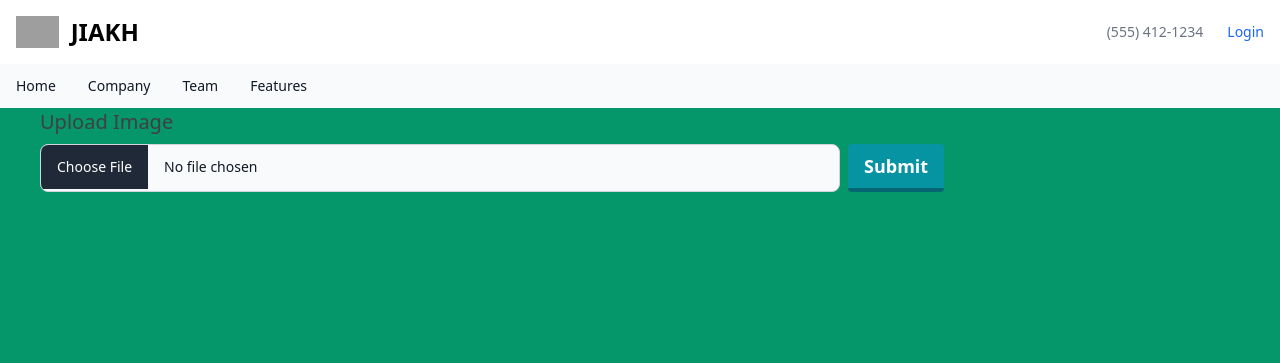
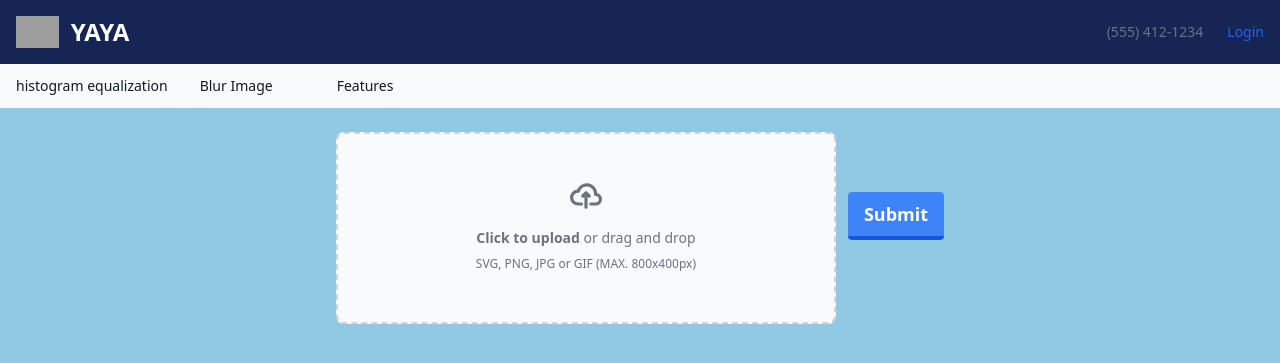
Before and after one commit to sharahiya/ProjectPengcit, a Flask app: page / in a window 1280 px wide. Shown: the top 363 px of the page. Run offline with Flask 3, Linux system fonts and the light colour scheme; some libraries are stand-ins or nearby versions; grey boxes are pictures that could not be loaded.

Commit message:
feat: add tailwind design

```diff
--- a/static/css/main.css
+++ b/static/css/main.css
@@ -1094,16 +1094,6 @@ input:checked + .toggle-bg {
   z-index: 50;
 }
 
-.mx-10 {
-  margin-left: 2.5rem;
-  margin-right: 2.5rem;
-}
-
-.mx-auto {
-  margin-left: auto;
-  margin-right: auto;
-}
-
 .mb-1 {
   margin-bottom: 0.25rem;
 }
@@ -1132,10 +1122,42 @@ input:checked + .toggle-bg {
   margin-top: 0px;
 }
 
+.mt-10 {
+  margin-top: 2.5rem;
+}
+
 .mt-2 {
   margin-top: 0.5rem;
 }
 
+.mb-4 {
+  margin-bottom: 1rem;
+}
+
+.mt-4 {
+  margin-top: 1rem;
+}
+
+.mt-6 {
+  margin-top: 1.5rem;
+}
+
+.ml-3 {
+  margin-left: 0.75rem;
+}
+
+.ml-10 {
+  margin-left: 2.5rem;
+}
+
+.ml-5 {
+  margin-left: 1.25rem;
+}
+
+.ml-6 {
+  margin-left: 1.5rem;
+}
+
 .block {
   display: block;
 }
@@ -1180,20 +1202,68 @@ input:checked + .toggle-bg {
   height: 2.25rem;
 }
 
+.h-64 {
+  height: 16rem;
+}
+
+.h-32 {
+  height: 8rem;
+}
+
+.h-48 {
+  height: 12rem;
+}
+
 .w-1\/2 {
   width: 50%;
 }
 
-.w-2\/3 {
-  width: 66.666667%;
-}
-
 .w-4 {
   width: 1rem;
 }
 
 .w-64 {
   width: 16rem;
+}
+
+.w-8 {
+  width: 2rem;
+}
+
+.w-full {
+  width: 100%;
+}
+
+.w-60 {
+  width: 15rem;
+}
+
+.w-\[\] {
+  width: ;
+}
+
+.w-\[1500\] {
+  width: 1500;
+}
+
+.w-\[1500-px\] {
+  width: 1500-px;
+}
+
+.w-\[1500px\] {
+  width: 1500px;
+}
+
+.w-\[px\] {
+  width: px;
+}
+
+.w-\[800px\] {
+  width: 800px;
+}
+
+.w-\[500px\] {
+  width: 500px;
 }
 
 .max-w-screen-xl {
@@ -1272,6 +1342,10 @@ input:checked + .toggle-bg {
 
 .flex-row {
   flex-direction: row;
+}
+
+.flex-col {
+  flex-direction: column;
 }
 
 .flex-wrap {
@@ -1356,8 +1430,16 @@ input:checked + .toggle-bg {
   border-width: 0px;
 }
 
+.border-2 {
+  border-width: 2px;
+}
+
 .border-b-4 {
   border-bottom-width: 4px;
+}
+
+.border-dashed {
+  border-style: dashed;
 }
 
 .border-blue-600 {
@@ -1439,6 +1521,115 @@ input:checked + .toggle-bg {
   background-color: rgb(255 255 255 / 0.5);
 }
 
+.bg-green-950 {
+  --tw-bg-opacity: 1;
+  background-color: rgb(5 46 22 / var(--tw-bg-opacity));
+}
+
+.bg-emerald-700 {
+  --tw-bg-opacity: 1;
+  background-color: rgb(4 120 87 / var(--tw-bg-opacity));
+}
+
+.bg-green-800 {
+  --tw-bg-opacity: 1;
+  background-color: rgb(3 84 63 / var(--tw-bg-opacity));
+}
+
+.bg-orange-900 {
+  --tw-bg-opacity: 1;
+  background-color: rgb(119 29 29 / var(--tw-bg-opacity));
+}
+
+.bg-orange-400 {
+  --tw-bg-opacity: 1;
+  background-color: rgb(255 138 76 / var(--tw-bg-opacity));
+}
+
+.bg-teal-700 {
+  --tw-bg-opacity: 1;
+  background-color: rgb(3 102 114 / var(--tw-bg-opacity));
+}
+
+.bg-blue-950 {
+  --tw-bg-opacity: 1;
+  background-color: rgb(23 37 84 / var(--tw-bg-opacity));
+}
+
+.bg-sky-300 {
+  --tw-bg-opacity: 1;
+  background-color: rgb(125 211 252 / var(--tw-bg-opacity));
+}
+
+.bg-blue-500 {
+  --tw-bg-opacity: 1;
+  background-color: rgb(63 131 248 / var(--tw-bg-opacity));
+}
+
+.bg-\[\] {
+  background-color: ;
+}
+
+.bg-\[5C5470\] {
+  background-color: 5C5470;
+}
+
+.bg-\[\#5C5470\] {
+  --tw-bg-opacity: 1;
+  background-color: rgb(92 84 112 / var(--tw-bg-opacity));
+}
+
+.bg-\[B9B4C7\] {
+  background-color: B9B4C7;
+}
+
+.bg-\[\#B9B4C7\] {
+  --tw-bg-opacity: 1;
+  background-color: rgb(185 180 199 / var(--tw-bg-opacity));
+}
+
+.bg-\[\#B9B4C\] {
+  background-color: #B9B4C;
+}
+
+.bg-\[\#B9B4C8\] {
+  --tw-bg-opacity: 1;
+  background-color: rgb(185 180 200 / var(--tw-bg-opacity));
+}
+
+.bg-\[\#191624\] {
+  --tw-bg-opacity: 1;
+  background-color: rgb(25 22 36 / var(--tw-bg-opacity));
+}
+
+.bg-\[\#231d34\] {
+  --tw-bg-opacity: 1;
+  background-color: rgb(35 29 52 / var(--tw-bg-opacity));
+}
+
+.bg-\[\#\] {
+  background-color: #;
+}
+
+.bg-\[\#282335\] {
+  --tw-bg-opacity: 1;
+  background-color: rgb(40 35 53 / var(--tw-bg-opacity));
+}
+
+.bg-\[\#373048\] {
+  --tw-bg-opacity: 1;
+  background-color: rgb(55 48 72 / var(--tw-bg-opacity));
+}
+
+.bg-\[91C8E4\] {
+  background-color: 91C8E4;
+}
+
+.bg-\[\#91C8E4\] {
+  --tw-bg-opacity: 1;
+  background-color: rgb(145 200 228 / var(--tw-bg-opacity));
+}
+
 .bg-opacity-50 {
   --tw-bg-opacity: 0.5;
 }
@@ -1493,6 +1684,14 @@ input:checked + .toggle-bg {
   padding-top: 0.5rem;
 }
 
+.pb-6 {
+  padding-bottom: 1.5rem;
+}
+
+.pt-5 {
+  padding-top: 1.25rem;
+}
+
 .text-center {
   text-align: center;
 }
@@ -1512,9 +1711,9 @@ input:checked + .toggle-bg {
   line-height: 1.25rem;
 }
 
-.text-xl {
-  font-size: 1.25rem;
-  line-height: 1.75rem;
+.text-xs {
+  font-size: 0.75rem;
+  line-height: 1rem;
 }
 
 .font-bold {
@@ -1550,11 +1749,6 @@ input:checked + .toggle-bg {
 .text-gray-900 {
   --tw-text-opacity: 1;
   color: rgb(17 24 39 / var(--tw-text-opacity));
-}
-
-.text-neutral-700 {
-  --tw-text-opacity: 1;
-  color: rgb(64 64 64 / var(--tw-text-opacity));
 }
 
 .text-white {
--- a/templates/home.html
+++ b/templates/home.html
@@ -2,18 +2,18 @@
 <html lang="en">
   <head>
     <meta charset="UTF-8" />
-    <title>HOME PAGE</title>
+    <title>HISTOGRAM</title>
     <link rel="stylesheet" href="/static/css/main.css" />
   </head>
 
-  <body class="text-lg bg-emerald-600">
+  <body class="text-lg bg-[#91C8E4]">
 
 
-<nav class="bg-white border-gray-200 dark:bg-gray-900">
-    <div class="flex flex-wrap justify-between items-center mx-auto max-w-screen-xl p-4">
-        <div class="flex items-center">
+<nav class="bg-blue-950 border-gray-200 dark:bg-gray-900">
+    <div class="flex flex-wrap justify-between items-center max-w-screen-xl p-4">
+        <div class="flex items-start">
             <img src="https://flowbite.com/docs/images/logo.svg" class="h-8 mr-3" alt="Flowbite Logo" />
-            <span class="self-center text-2xl font-semibold whitespace-nowrap dark:text-white">JIAKH</span>
+            <span class="self-center text-2xl font-semibold whitespace-nowrap text-white">YAYA</span>
         </div>
 
 
@@ -24,17 +24,17 @@
     </div>
 </nav>
 <nav class="bg-gray-50 dark:bg-gray-700">
-    <div class="max-w-screen-xl px-4 py-3 mx-auto">
+    <div class="max-w-screen-xl px-4 py-3 ">
         <div class="flex items-center">
             <ul class="flex flex-row font-medium mt-0 mr-6 space-x-8 text-sm">
                 <li>
-                    <a href="#" class="text-gray-900 dark:text-white hover:underline" aria-current="page">Home</a>
+                    <a href="#" class="text-gray-900 dark:text-white hover:underline" aria-current="page">histogram equalization</a>
                 </li>
                 <li>
-                    <a href="#" class="text-gray-900 dark:text-white hover:underline">Company</a>
+                    <a href="#" class="text-gray-900 dark:text-white hover:underline">Blur Image</a>
                 </li>
                 <li>
-                    <a href="#" class="text-gray-900 dark:text-white hover:underline">Team</a>
+                    <a href="#" class="text-gray-900 dark:text-white hover:underline"></a>
                 </li>
                 <li>
                     <a href="#" class="text-gray-900 dark:text-white hover:underline">Features</a>
@@ -51,33 +51,28 @@
         action="{{ url_for('histogram_equalization') }}"
         enctype="multipart/form-data"
         method="POST"
-        class=""
+
       >
-        <div class="mx-10">
-          <label
-            for="formFile"
-            class="mb-2 inline-block text-neutral-700 text-xl"
-            >Upload Image</label
-          >
+<div class="flex items-center justify-center w-full">
+  <label for="dropzone-file" class="flex flex-col items-center justify-center w-[500px] h-48 border-2 mt-6 border-gray-300 border-dashed rounded-lg cursor-pointer bg-gray-50 dark:hover:bg-bray-800 dark:bg-gray-700 hover:bg-gray-100 dark:border-gray-600 dark:hover:border-gray-500 dark:hover:bg-gray-600">
+      <div class="flex flex-col items-center justify-center pt-5 pb-6">
+          <svg class="w-8 h-8 mb-4 text-gray-500 dark:text-gray-400" aria-hidden="true" xmlns="http://www.w3.org/2000/svg" fill="none" viewBox="0 0 20 16">
+              <path stroke="currentColor" stroke-linecap="round" stroke-linejoin="round" stroke-width="2" d="M13 13h3a3 3 0 0 0 0-6h-.025A5.56 5.56 0 0 0 16 6.5 5.5 5.5 0 0 0 5.207 5.021C5.137 5.017 5.071 5 5 5a4 4 0 0 0 0 8h2.167M10 15V6m0 0L8 8m2-2 2 2"/>
+          </svg>
+          <p class="mb-2 text-sm text-gray-500 dark:text-gray-400"><span class="font-semibold">Click to upload</span> or drag and drop</p>
+          <p class="text-xs text-gray-500 dark:text-gray-400">SVG, PNG, JPG or GIF (MAX. 800x400px)</p>
+      </div>
+      <input id="dropzone-file" name="img" type="file" class="hidden" />
+  </label>
+    <input type="submit" class="bg-blue-500 hover:bg-blue-400 text-white font-bold py-2 px-4 border-b-4 border-blue-700 hover:border-blue-500 rounded ml-3">
+</div>
 
-          <div class="flex">
-            <input
-              name="img"
-              id="img"
-              type="file"
-              class="block w-2/3 text-sm text-gray-900 border border-gray-300 rounded-lg cursor-pointer bg-gray-50 file:py-4 file:text-base file:bg-teal-100 k-600 file:border-gray-200 hover:file:bg-gray-300"
-            />
-
-            <input
-              type="submit"
-              class="bg-teal-500 hover:bg-teal-400 text-white font-bold py-2 px-4 border-b-4 border-teal-700 hover:border-emerald-500 rounded ml-2"
-            />
-          </div>
-        </div>
       </form>
 
 
 
+      <div
+      class="ml-6">
           {% if img %}
           <h4>
             First Pict
@@ -86,7 +81,8 @@
           {% endif %}
         </div>
 
-        <div>
+        <div
+        class="ml-6">
           {% if histogram %}
           <h4>
             First Histogram
@@ -94,10 +90,10 @@
           <img src="{{ histogram }}" style="width: 300px;" />
           {% endif %}
         </div>
-      </div>
+
 
       <div >
-        <div class="mr-10">
+        <div class="ml-6">
           {% if img2 %}
           <h4>
             Image After Equalization
@@ -106,7 +102,8 @@
           {% endif %}
         </div>
 
-        <div>
+        <div
+        class="ml-6">
           {% if histogram2 %}
           <h4>
             Histogram After Equalization
@@ -115,6 +112,8 @@
           {% endif %}
         </div>
       </div>
+
+
     </section>
     <script src="https://cdnjs.cloudflare.com/ajax/libs/flowbite/1.8.1/flowbite.min.js"></script>
   </body>
```
Also changed, not shown: other parts of static/css/main.css (+15 -25 lines), static/uploads/WhatsApp_Image_2023-07-28_at_11.27.47_1.jpeg (added), static/uploads/WhatsApp_Image_2023-07-28_at_11.34.34.jpeg (added), static/uploads/histogram.png, static/uploads/histogram_equalized.png, static/uploads/img-equalized.jpg, 2 other files.
